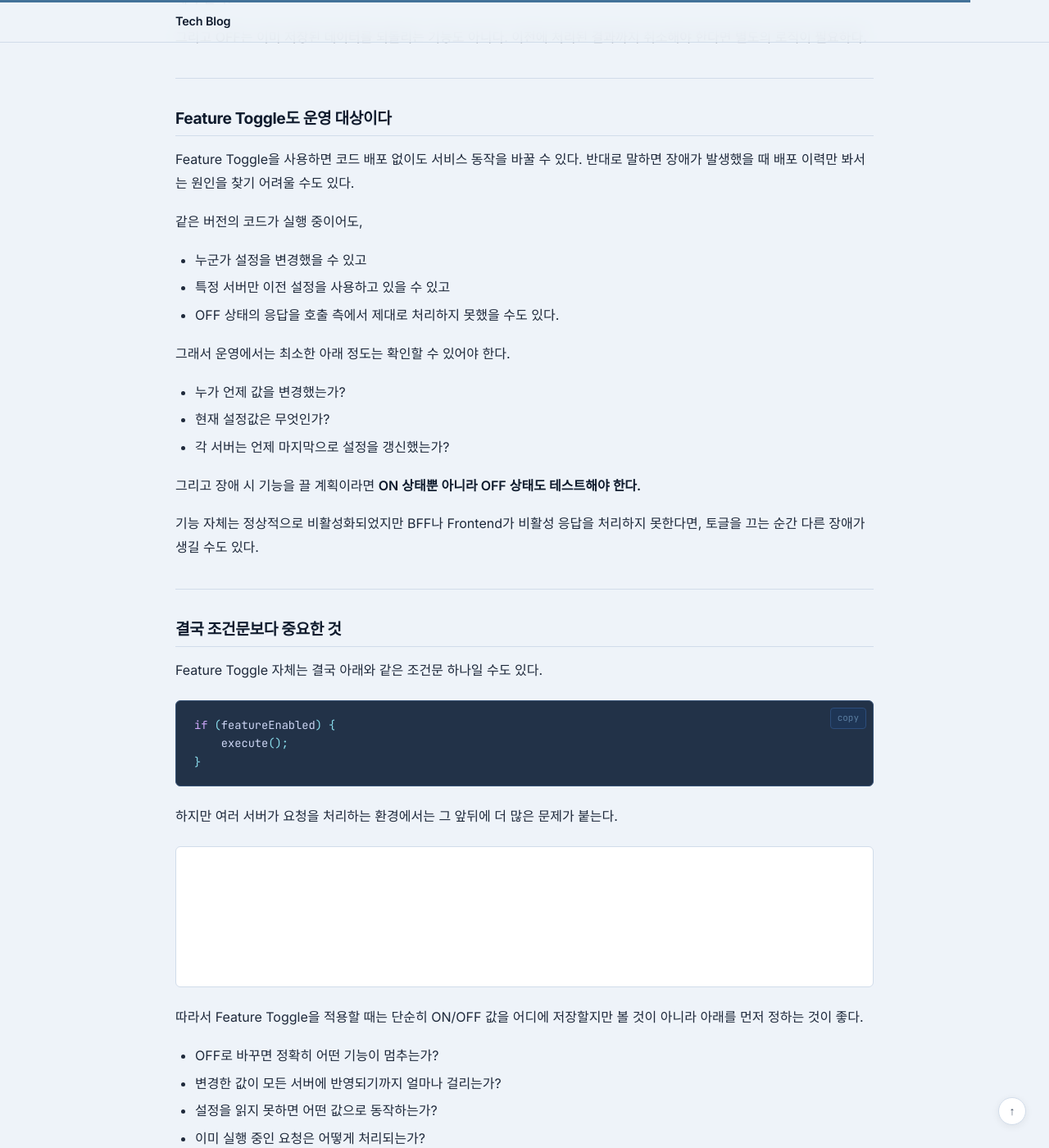
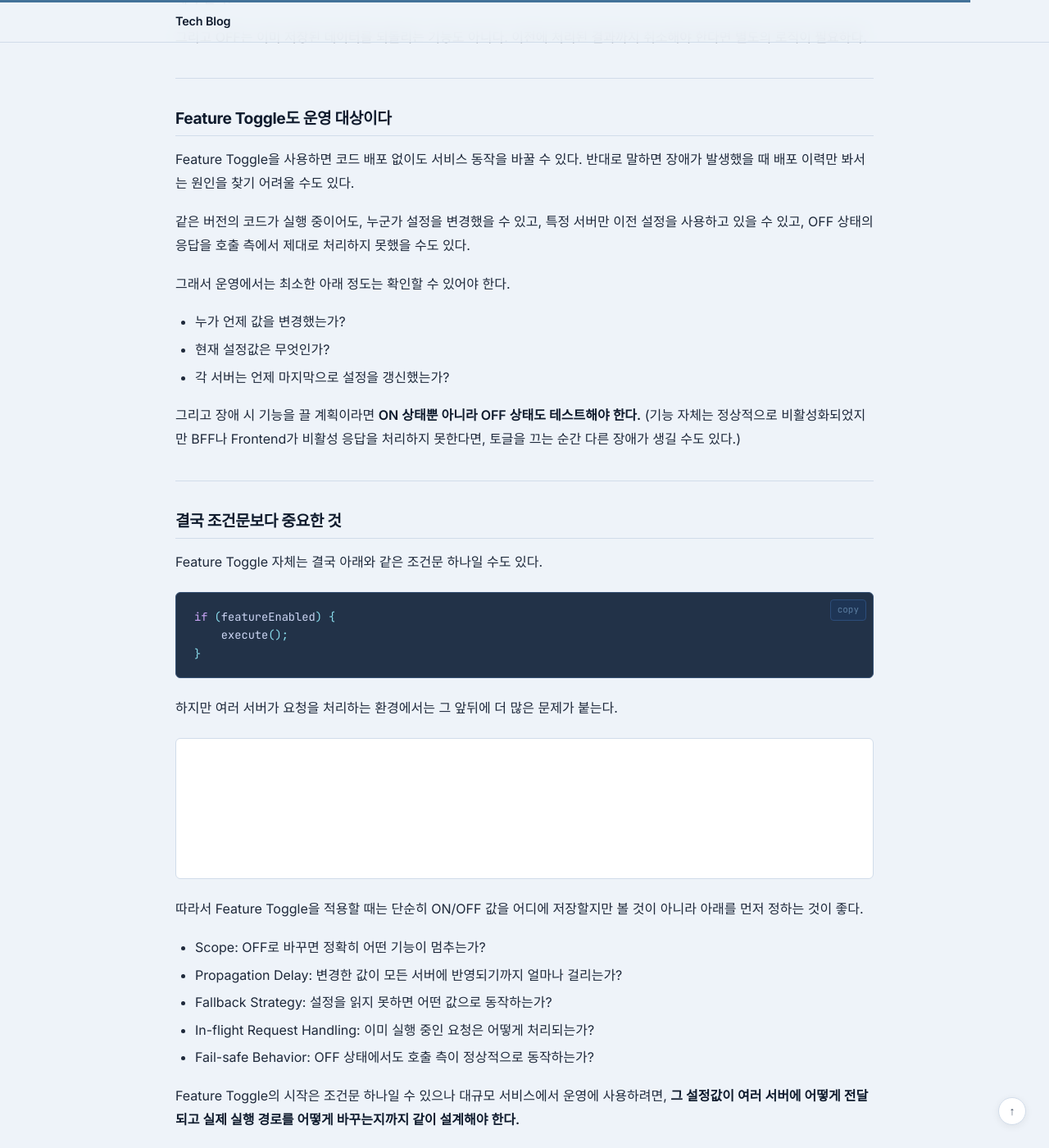
Before and after one commit to jw3418/jw3418.github.io, a Jekyll site: the page built from _posts/2026-09-17-feature-toggle.md, in a window 1280 px wide and 1400 px high, scrolled down 4433 px. Shown: the whole window at 82% size. Built offline with Jekyll 4.4.1, drawn with Linux system fonts in a browser that asks for light colours; some of the changed text lies outside the part shown.

Commit message:
Update 2026-09-17-feature-toggle.md

```diff
--- a/_posts/2026-09-17-feature-toggle.md
+++ b/_posts/2026-09-17-feature-toggle.md
@@ -158,11 +158,7 @@ flowchart LR
 
 Feature Toggle을 사용하면 코드 배포 없이도 서비스 동작을 바꿀 수 있다. 반대로 말하면 장애가 발생했을 때 배포 이력만 봐서는 원인을 찾기 어려울 수도 있다.
 
-같은 버전의 코드가 실행 중이어도,
-
-- 누군가 설정을 변경했을 수 있고
-- 특정 서버만 이전 설정을 사용하고 있을 수 있고
-- OFF 상태의 응답을 호출 측에서 제대로 처리하지 못했을 수도 있다.
+같은 버전의 코드가 실행 중이어도, 누군가 설정을 변경했을 수 있고, 특정 서버만 이전 설정을 사용하고 있을 수 있고, OFF 상태의 응답을 호출 측에서 제대로 처리하지 못했을 수도 있다.
 
 그래서 운영에서는 최소한 아래 정도는 확인할 수 있어야 한다.
 
@@ -170,9 +166,7 @@ Feature Toggle을 사용하면 코드 배포 없이도 서비스 동작을 바
 - 현재 설정값은 무엇인가?
 - 각 서버는 언제 마지막으로 설정을 갱신했는가?
 
-그리고 장애 시 기능을 끌 계획이라면 **ON 상태뿐 아니라 OFF 상태도 테스트해야 한다.**
-
-기능 자체는 정상적으로 비활성화되었지만 BFF나 Frontend가 비활성 응답을 처리하지 못한다면, 토글을 끄는 순간 다른 장애가 생길 수도 있다.
+그리고 장애 시 기능을 끌 계획이라면 **ON 상태뿐 아니라 OFF 상태도 테스트해야 한다.** (기능 자체는 정상적으로 비활성화되었지만 BFF나 Frontend가 비활성 응답을 처리하지 못한다면, 토글을 끄는 순간 다른 장애가 생길 수도 있다.)
 
 ---
 
@@ -199,10 +193,10 @@ flowchart TD
 
 따라서 Feature Toggle을 적용할 때는 단순히 ON/OFF 값을 어디에 저장할지만 볼 것이 아니라 아래를 먼저 정하는 것이 좋다.
 
-- OFF로 바꾸면 정확히 어떤 기능이 멈추는가?
-- 변경한 값이 모든 서버에 반영되기까지 얼마나 걸리는가?
-- 설정을 읽지 못하면 어떤 값으로 동작하는가?
-- 이미 실행 중인 요청은 어떻게 처리되는가?
-- OFF 상태에서도 호출 측이 정상적으로 동작하는가?
+- Scope: OFF로 바꾸면 정확히 어떤 기능이 멈추는가?
+- Propagation Delay: 변경한 값이 모든 서버에 반영되기까지 얼마나 걸리는가?
+- Fallback Strategy: 설정을 읽지 못하면 어떤 값으로 동작하는가?
+- In-flight Request Handling: 이미 실행 중인 요청은 어떻게 처리되는가?
+- Fail-safe Behavior: OFF 상태에서도 호출 측이 정상적으로 동작하는가?
 
 Feature Toggle의 시작은 조건문 하나일 수 있으나 대규모 서비스에서 운영에 사용하려면, **그 설정값이 여러 서버에 어떻게 전달되고 실제 실행 경로를 어떻게 바꾸는지까지 같이 설계해야 한다.**
```
